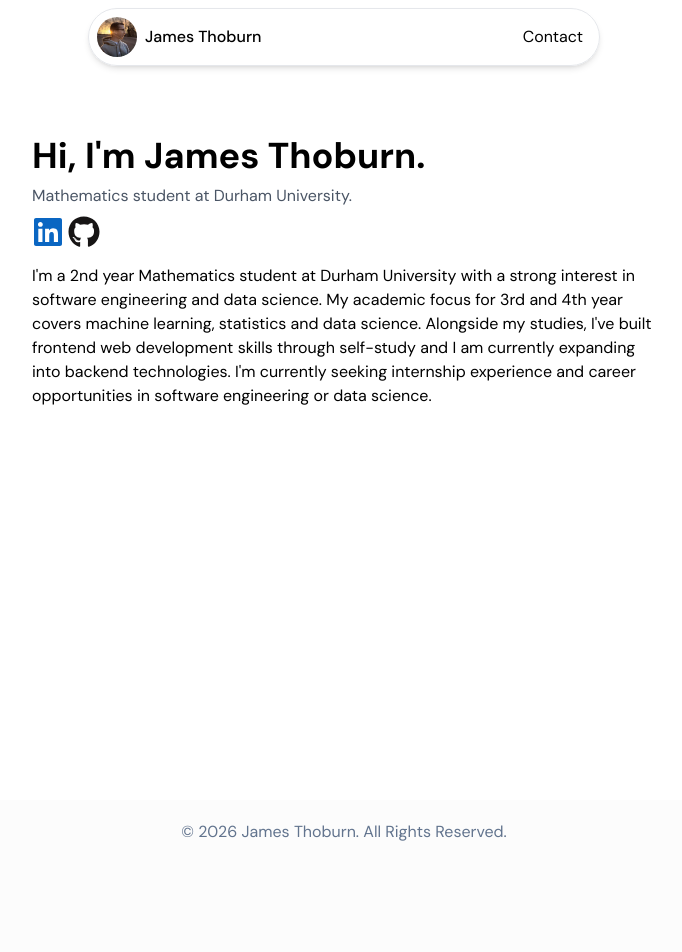
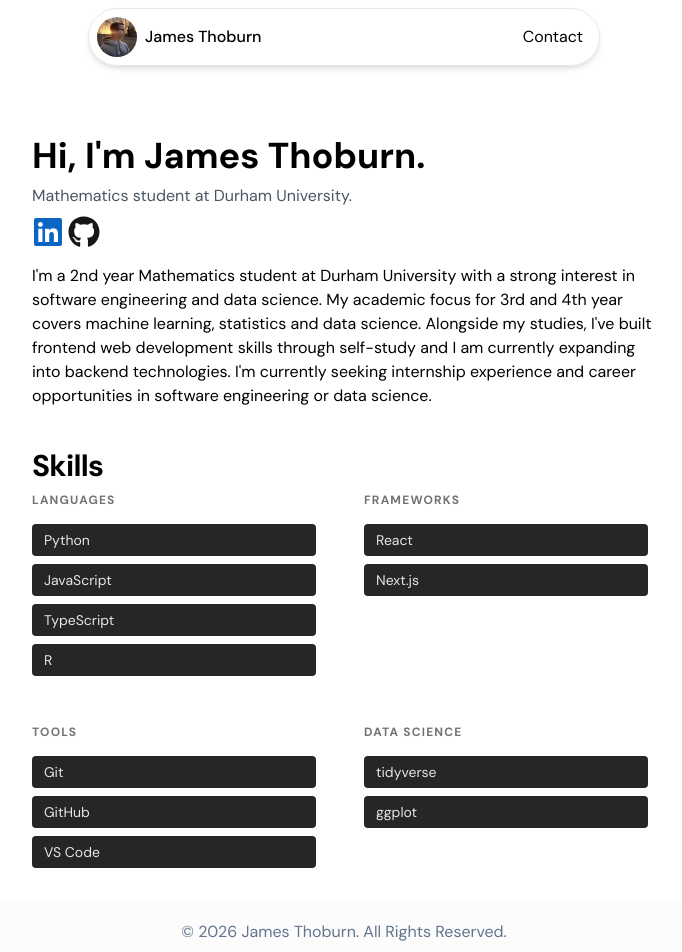
Before and after one commit to JamesThoburn/portfolio-website, a Next.js app: page / in a window 1280 px wide. Shown: the top 952 px of the page, without its empty margins (296-978 px from the left). Before the commit the page ends 864 px from the top, so only its background shows below. Built offline with nearby package versions, Linux system fonts and the light colour scheme.

Commit message:
Added Skills Section to Home page

```diff
--- a/src/app/page.tsx
+++ b/src/app/page.tsx
@@ -1,10 +1,12 @@
 import Hero from "@/components/Home/Hero";
 import Navbar from "@/components/Navbar";
+import SkillsSection from "../components/Home/SkillsSection";
 
 export default function Home() {
   return (
     <div className="max-w-2xl mx-auto p-6">
       <Hero />
+      <SkillsSection />
     </div>
   );
 }
--- /dev/null
+++ b/src/components/Home/SkillsSection.tsx
@@ -0,0 +1,50 @@
+const skills = {
+  Languages: [
+    "Python",
+    "JavaScript",
+    "TypeScript",
+    "R"
+  ],
+  Frameworks: [
+    "React",
+    "Next.js"
+  ],
+  Tools: [
+    "Git",
+    "GitHub",
+    "VS Code"
+  ],
+  "Data Science": [
+    "tidyverse",
+    "ggplot",
+  ]
+}
+
+
+export default function SkillsSection() {
+  return (
+    <section className='mt-10'>
+        <h2 className='text-3xl font-semibold tracking-tight mb-2'>Skills</h2>
+
+        <div className="grid grid-cols-1 sm:grid-cols-2 gap-10">
+          {Object.entries(skills).map(([category, items]) => (
+            <div key={category}>
+              <h3 className="text-xs text-neutral-500 font-semibold uppercase tracking-widest mb-4">
+                {category}
+              </h3>
+              <ul className="space-y-2">
+                {items.map((skill) => (
+                  <li
+                    key={skill}
+                    className="text-sm bg-neutral-800 text-neutral-200 rounded px-3 py-1.5 mr-2 mb-2"
+                  >
+                    {skill}
+                  </li>
+                ))}
+              </ul>
+            </div>
+          ))}
+        </div>
+    </section>
+  )
+}
```
